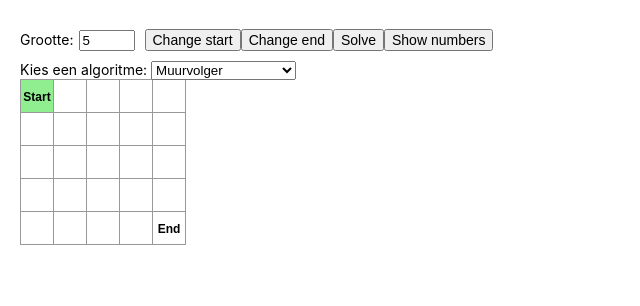
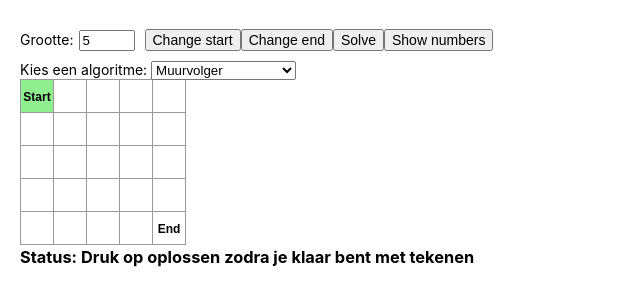
Before and after one commit to Wouter17/pws-wouterniek, a React (Create React App) app: page / in a window 1280 px wide. Shown: the top 306 px of the page, without its empty margins (0-640 px from the left). Built offline with nearby package versions, Linux system fonts and the light colour scheme.

Commit message:
status logica toegevoegd

```diff
--- a/src/App.js
+++ b/src/App.js
@@ -47,6 +47,7 @@ class Board extends React.Component {
             solverType: "muur",
             solverPassed: Array(25).fill(0),
             solverSolutionPath: [],
+            solverState: 'waiting'
         };
         this.handleChange = this.handleChange.bind(this);
     }
@@ -361,6 +362,18 @@ class Board extends React.Component {
         });
     };
 
+    getStatus = () => {
+        let state = this.state.solverState;
+
+        if (state === "waiting") {
+            return "Druk op oplossen zodra je klaar bent met tekenen";
+        }else if(state.result === false){
+            return `Mislukt na ${state.steps} stappen`;
+        }else if(state.result === true){
+            return `Gelukt in ${state.steps} via ${state.solution.join('&rarr')}`;
+        } else return "Het feit dat je dit ziet betekent dat er iets is misgegaan😅";
+    };
+
     renderBoard = (rows) => {
         let board = [];
 
@@ -374,7 +387,8 @@ class Board extends React.Component {
         return board;
     };
 
-    render() {return (
+    render() {
+        return (
             <div>
                 <form>
                     <div>
@@ -398,6 +412,10 @@ class Board extends React.Component {
                 <div>
                     {this.renderBoard(this.state.rows)}
                 </div>
+                <div className='status'>
+                    Status: {this.getStatus()}
+                </div>
+
             </div>
         );
     }
--- a/src/index.css
+++ b/src/index.css
@@ -113,3 +113,10 @@ code {
 .buttonPressed{
   background: lightgreen;
 }
+
+.status{
+  display: block;
+  font-size: 1.17em;
+  margin: 0.1em 0;
+  font-weight: bold;
+}
```
